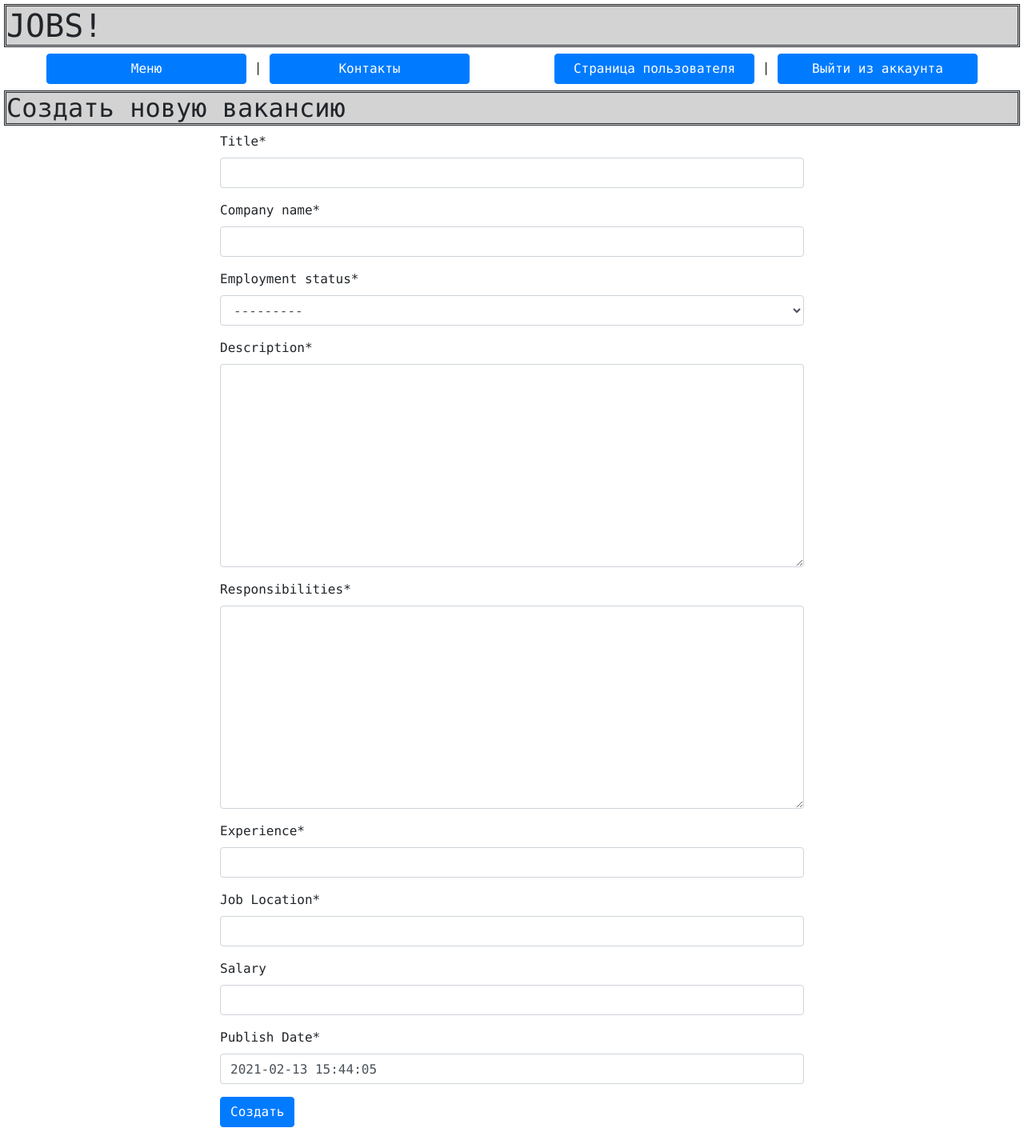
After one commit to letuwwa/LitvinenkoMV, a Django app: page /job_post/ in a window 1280 px wide. The commit adds this page. Shown: the whole page at 80% size. Run offline with Django 3.2, Linux system fonts and the light colour scheme; a user stored in the database is signed in; some libraries are stand-ins or nearby versions.

Commit message:
commit #32 jobs functions added

```diff
--- a/main_app/forms.py
+++ b/main_app/forms.py
@@ -1,8 +1,18 @@
 from django import forms
-from .models import Feedback
+from .models import Feedback, JobModel
 
 
 class FeedbackForm(forms.ModelForm):
     class Meta:
         model = Feedback
         fields = ('name', 'text', 'email')
+
+
+class JobListingForm(forms.ModelForm):
+    class Meta:
+        model = JobModel
+        fields = '__all__'
+        labels = {
+            "job_location": "Job Location",
+            "published_on": "Publish Date"
+        }
--- a/main_app/models.py
+++ b/main_app/models.py
@@ -1,4 +1,6 @@
+from django.conf import settings
 from django.db import models
+from django.urls import reverse
 from django.utils import timezone
 
 
@@ -7,3 +9,29 @@ class Feedback(models.Model):
     text = models.TextField(max_length=1024, blank=False, verbose_name='Текст')
     email = models.EmailField(max_length=256, blank=False, verbose_name='Почта для ответа')
     date = models.DateTimeField(default=timezone.now, blank=False)
+
+
+JOB_TYPE = (
+    ('Part Time', 'Part Time'),
+    ('Full Time', 'Full Time'),
+    ('Freelance', 'Freelancer'),
+)
+
+
+class JobModel(models.Model):
+    user = models.ForeignKey(settings.AUTH_USER_MODEL, on_delete=models.CASCADE, null=True, editable=False, blank=True)
+    title = models.CharField(max_length=100, blank=False)
+    company_name = models.CharField(max_length=200, blank=False)
+    employment_status = models.CharField(choices=JOB_TYPE, max_length=10)
+    description = models.TextField()
+    responsibilities = models.TextField()
+    experience = models.CharField(max_length=100)
+    job_location = models.CharField(max_length=120)
+    salary = models.CharField(max_length=100, null=True, blank=True)
+    published_on = models.DateTimeField(default=timezone.now)
+
+    def __str__(self):
+        return self.title
+
+    def get_absolute_url(self):
+        return reverse("job_single", args=[self.id])
--- a/main_app/urls.py
+++ b/main_app/urls.py
@@ -3,6 +3,9 @@ from . import views
 
 
 urlpatterns = [
+    path('job_post/', views.job_post, name='job_post'),
+    path('job_listing/', views.job_listing, name='job_listing'),
+    path('job_single/<int:id>/', views.job_single, name='job_single'),
     path('contacts/', views.FeedbackCreate.as_view(), name='contacts'),
     path('contacts_r/', views.feedback_response, name='contacts_r'),
     path('', views.index, name='index'),
--- a/main_app/views.py
+++ b/main_app/views.py
@@ -1,8 +1,15 @@
-from django.shortcuts import render
+from django.contrib.auth.decorators import login_required
+from django.core.paginator import Paginator, PageNotAnInteger, EmptyPage
+from django.shortcuts import render, redirect, get_object_or_404
 from django.urls import reverse_lazy
-
-from .models import Feedback
-from .forms import FeedbackForm
+from .models import (
+    Feedback,
+    JobModel
+)
+from .forms import (
+    FeedbackForm,
+    JobListingForm,
+)
 from django.views.generic import (
     CreateView,
 )
@@ -23,3 +30,45 @@ class FeedbackCreate(CreateView):
 
     def get_success_url(self):
         return reverse_lazy('contacts_r')
+
+
+def job_single(request, id):
+    job_query = get_object_or_404(JobModel, id=id)
+    context = {
+        'q': job_query,
+    }
+    return render(request, "jobs/job_single.html", context)
+
+
+@login_required
+def job_listing(request):
+    query = JobModel.objects.all().count()
+
+    qs = JobModel.objects.all().order_by('-published_on')
+    paginator = Paginator(qs, 3)  # Show 3 jobs per page
+    page = request.GET.get('page')
+    try:
+        qs = paginator.page(page)
+    except PageNotAnInteger:
+        qs = paginator.page(1)
+    except EmptyPage:
+        qs = paginator.page(paginator.num_pages)
+
+    context = {
+        'query': qs,
+        'job_qs': query
+    }
+    return render(request, "jobs/job_listing.html", context)
+
+
+@login_required
+def job_post(request):
+    form = JobListingForm(request.POST or None)
+    if form.is_valid():
+        instance = form.save()
+        instance.save()
+        return redirect('/job_listing/')
+    context = {
+        'form': form,
+    }
+    return render(request, "jobs/job_post.html", context)
--- a/templates/account/user_page.html
+++ b/templates/account/user_page.html
@@ -13,6 +13,7 @@
         Привет, {{ request.user.first_name }} <br>
         {% if request.user.profile.role == 'employer' %}
             Вы зашли как тот, кто ищет сотрудников
+            <a class="btn btn-primary" style="width: 250px" href="{% url 'job_post' %}" role="button">Создать ваканисию</a>
         {% elif request.user.profile.role == 'employee' %}
             Вы зашли как тот, кто ищет работу
         {% endif %}
--- a/templates/base.html
+++ b/templates/base.html
@@ -57,7 +57,7 @@
             </div>
 
             {% block content %}
-
+                <a class="btn btn-primary" style="width: 250px" href="{% url 'job_listing' %}" role="button">Вакансии</a>
             {% endblock %}
         </div>
 </body>
--- /dev/null
+++ b/templates/jobs/job_post.html
@@ -0,0 +1,31 @@
+{% extends 'base.html' %}
+{% load static %}
+{% load crispy_forms_filters %}
+
+{% block title %}
+    <title>Job Post</title>
+{% endblock %}
+
+{% block page_title %}
+    <h2>Создать новую вакансию</h2>
+{% endblock %}
+
+{% block content %}
+    <section class="site-section" id="next-section">
+        <div class="container">
+            <div class="row justify-content-center">
+                <div class="col-lg-8 mb-5 mb-lg-0">
+                    <form action="" method="POST" class="">
+                        {% csrf_token %}
+                        {{ form|crispy }}
+                        <div class="row form-group">
+                            <div class="col-md-12">
+                                <input type="submit" value="Создать" class="btn btn-primary btn-md text-white">
+                            </div>
+                        </div>
+                    </form>
+                </div>
+            </div>
+        </div>
+    </section>
+{% endblock %}
```
Also changed, not shown: templates/jobs/job_listing.html (added, +63 -0 lines), templates/jobs/job_single.html (added, +18 -0 lines), db.sqlite3, main_app/migrations/0003_jobmodel.py (added).
